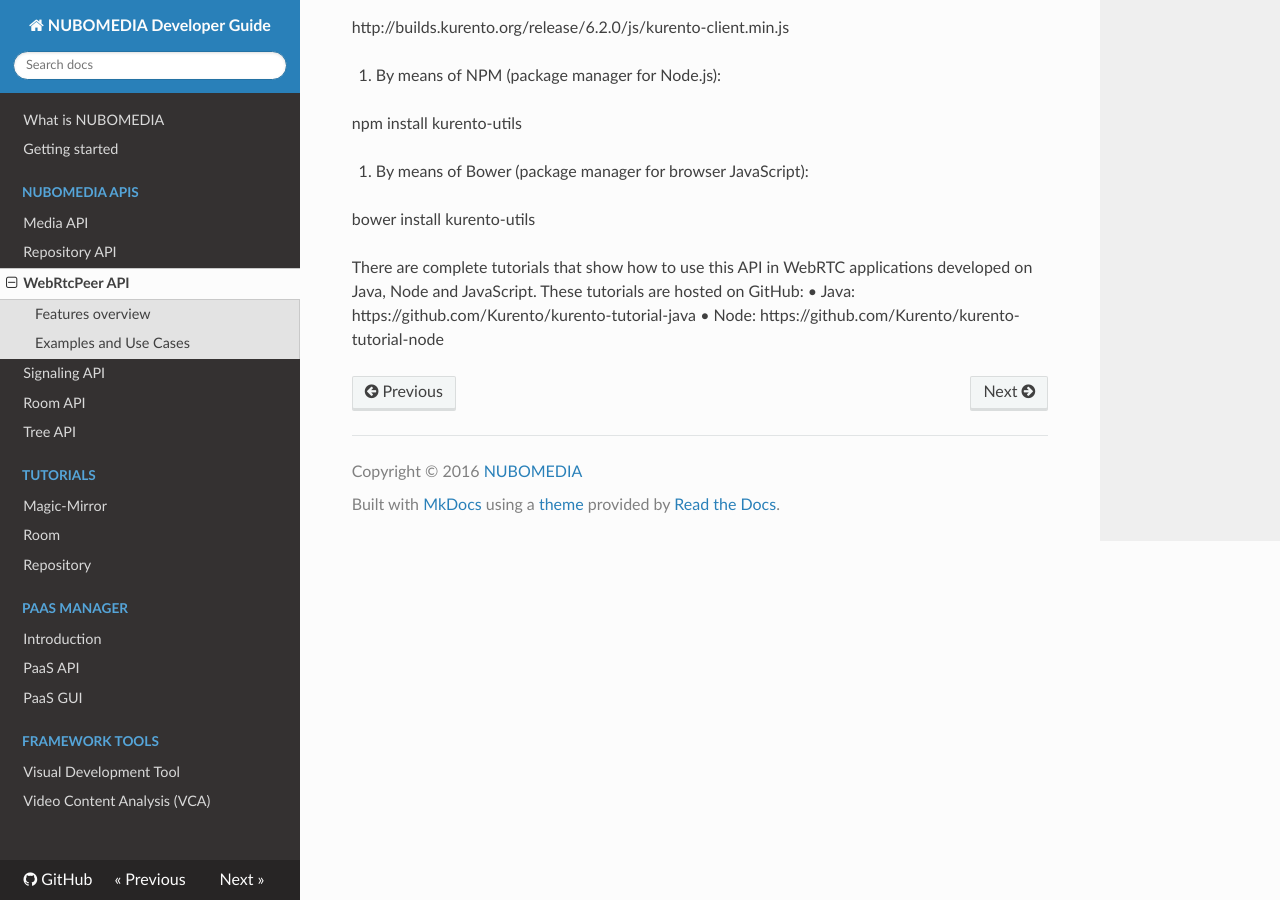
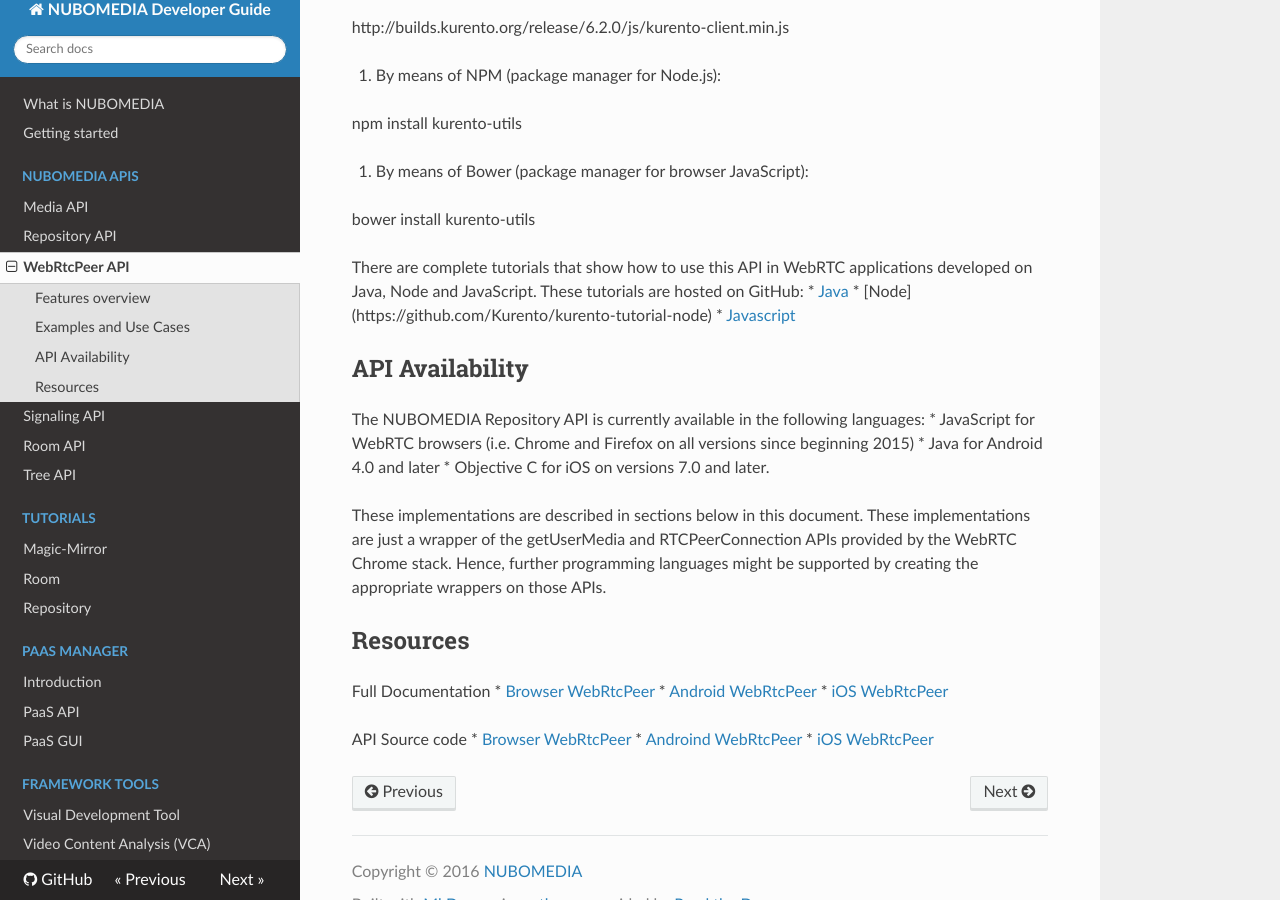
Before and after one commit to nubomedia/developer-guidelines, an MkDocs documentation site: the page built from docs/api/webrtcpeer.md, in a window 1280 px wide and 900 px high, scrolled down 1924 px. Built offline with MkDocs 1.6.1, drawn with Linux system fonts in a browser that asks for light colours; nearby versions of some CDN libraries; old or Windows-style settings are respelled for this version of MkDocs.

Commit message:
Update webrtcpeer.md

```diff
--- a/docs/api/webrtcpeer.md
+++ b/docs/api/webrtcpeer.md
@@ -61,14 +61,34 @@ There are several ways to use the NUBOMEDIA WebRtcPeer API:
 
 http://builds.kurento.org/release/6.2.0/js/kurento-client.min.js
 
-2.	By means of NPM (package manager for Node.js):
+1.	By means of NPM (package manager for Node.js):
 
 npm install kurento-utils
 
-3.	By means of Bower (package manager for browser JavaScript):
+1.	By means of Bower (package manager for browser JavaScript):
 
 bower install kurento-utils
 
 There are complete tutorials that show how to use this API in WebRTC applications developed on Java, Node and JavaScript. These tutorials are hosted on GitHub:
-•	Java: https://github.com/Kurento/kurento-tutorial-java
-•	Node: https://github.com/Kurento/kurento-tutorial-node
+* [Java](https://github.com/Kurento/kurento-tutorial-java)
+* [Node] (https://github.com/Kurento/kurento-tutorial-node)
+* [Javascript]( https://github.com/Kurento/kurento-tutorial-js)
+
+## API Availability
+The NUBOMEDIA Repository API is currently available in the following languages:
+* JavaScript for WebRTC browsers (i.e. Chrome and Firefox on all versions since beginning 2015)
+* Java for Android 4.0 and later
+* Objective C for iOS on versions 7.0 and later.
+
+These implementations are described in sections below in this document. These implementations are just a wrapper of the getUserMedia and RTCPeerConnection APIs provided by the WebRTC Chrome stack. Hence, further programming languages might be supported by creating the appropriate wrappers on those APIs.
+
+## Resources
+Full Documentation
+* [Browser WebRtcPeer](http://doc-kurento.readthedocs.org/en/stable/mastering/kurento_utils_js.html)
+* [Android WebRtcPeer](#)
+*	[iOS WebRtcPeer](https://github.com/nubomediaTI/Kurento-iOS)
+
+API Source code
+* [Browser WebRtcPeer](https://github.com/Kurento/kurento-utils-js)
+*	[Androind WebRtcPeer](#)
+*	[iOS WebRtcPeer](http://kurento-ios.readthedocs.org/en/latest/index.html)
```
